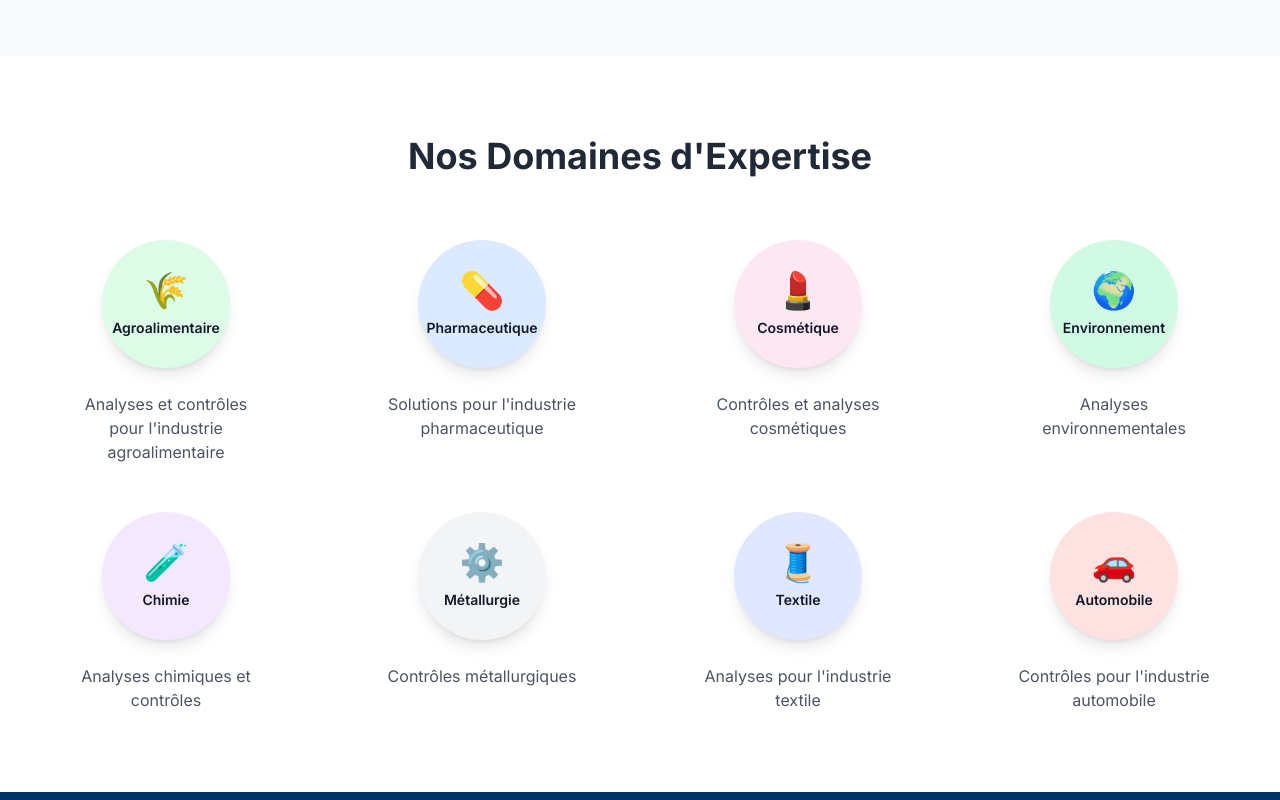
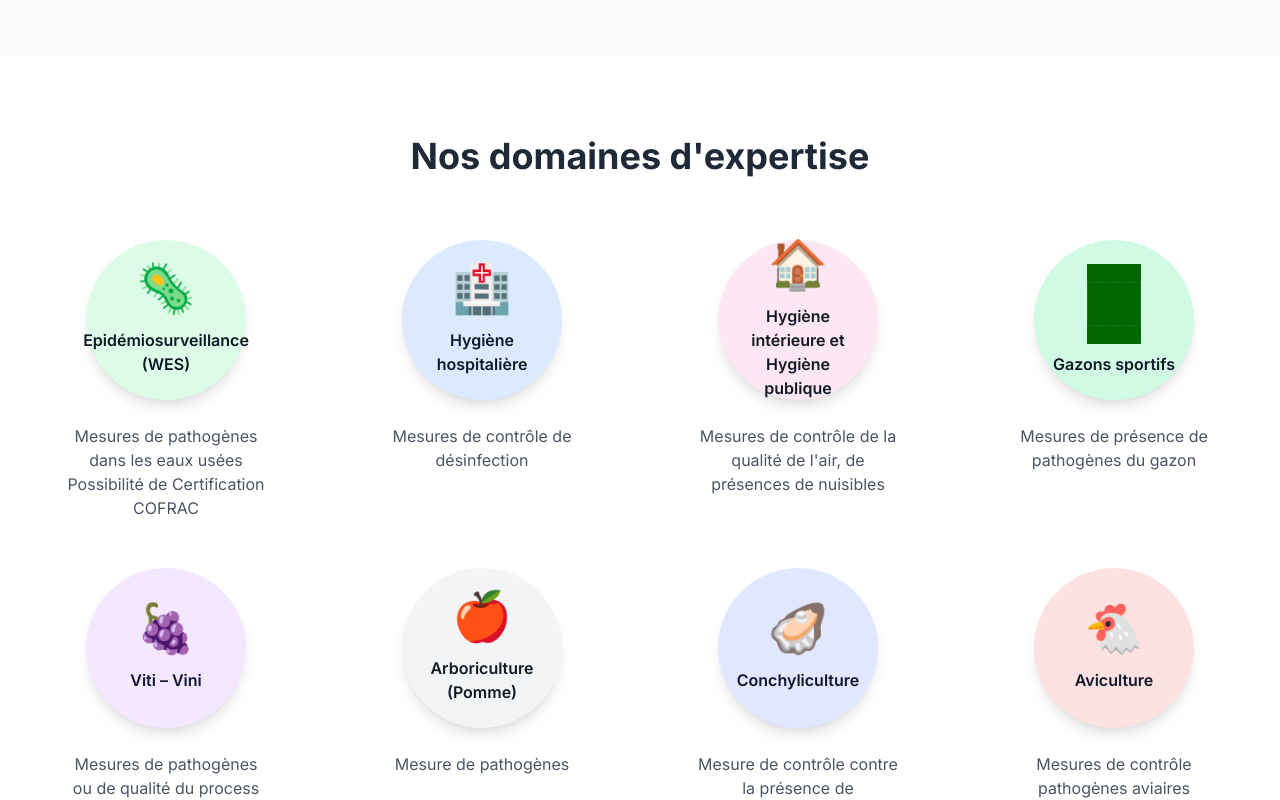
Before and after one commit to OROATIAGE/iage-france.site-public, a React (Vite) app: page / in a window 1280 px wide. Shown: the part 1100-1900 px from the top of the page. Built offline with nearby package versions, Linux system fonts and the light colour scheme.

Commit message:
feat: Update sector icons and layout on homepage

```diff
--- a/src/content/texts.js
+++ b/src/content/texts.js
@@ -7,7 +7,7 @@ export const texts = {
   },
   "footer": {
     "title": "IAGE",
-    "subtitle": "Institut d'Analyse Génomique et d'Écologie",
+    "subtitle": "Ingéniérie et Analyse en Génétique Environnementale",
     "navigation": "Navigation",
     "home": "Accueil",
     "services": "Services",
@@ -19,7 +19,7 @@ export const texts = {
   },
   "home": {
     "hero": {
-      "title": "Solutions d'analyse pour votre industrie",
+      "title": "Solutions d'analyses et d'expertise pour votre industrie",
       "subtitle": "Expertise, innovation et qualité au service de vos besoins",
       "cta": "Contactez-nous"
     },
@@ -39,38 +39,38 @@ export const texts = {
       "title": "Nos Services"
     },
     "sectors": {
-      "title": "Nos Domaines d'Expertise",
-      "agroalimentaire": {
-        "name": "Agroalimentaire",
-        "description": "Analyses et contrôles pour l'industrie agroalimentaire"
+      "title": "Nos domaines d'expertise",
+      "01": {
+        "name": "Epidémiosurveillance (WES)",
+        "description": "Mesures de pathogènes dans les eaux usées \nPossibilité de Certification COFRAC"
       },
-      "pharmaceutique": {
-        "name": "Pharmaceutique",
-        "description": "Solutions pour l'industrie pharmaceutique"
+      "02": {
+        "name": "Hygiène hospitalière",
+        "description": "Mesures de contrôle de désinfection"
       },
-      "cosmetique": {
-        "name": "Cosmétique",
-        "description": "Contrôles et analyses cosmétiques"
+      "03": {
+        "name": "Hygiène intérieure et Hygiène publique",
+        "description": "Mesures de contrôle de la qualité de l'air, de présences de nuisibles"
       },
-      "environnement": {
-        "name": "Environnement",
-        "description": "Analyses environnementales"
+      "04": {
+        "name": "Gazons sportifs",
+        "description": "Mesures de présence de pathogènes du gazon"
       },
-      "chimie": {
-        "name": "Chimie",
-        "description": "Analyses chimiques et contrôles"
+      "05": {
+        "name": "Viti – Vini",
+        "description": "Mesures de pathogènes ou de qualité du process"
       },
-      "metallurgie": {
-        "name": "Métallurgie",
-        "description": "Contrôles métallurgiques"
+      "06": {
+        "name": "Arboriculture (Pomme)",
+        "description": "Mesure de pathogènes"
       },
-      "textile": {
-        "name": "Textile",
-        "description": "Analyses pour l'industrie textile"
+      "07": {
+        "name": "Conchyliculture",
+        "description": "Mesure de contrôle contre la présence de pathogènes humains"
       },
-      "automobile": {
-        "name": "Automobile",
-        "description": "Contrôles pour l'industrie automobile"
+      "08": {
+        "name": "Aviculture",
+        "description": "Mesures de contrôle pathogènes aviaires"
       }
     },
     "cta": {
--- a/src/pages/Home.jsx
+++ b/src/pages/Home.jsx
@@ -5,52 +5,53 @@ import { texts } from '../content/texts'
 const Home = () => {
   const sectors = [
     {
-      name: texts.home.sectors.agroalimentaire.name,
-      icon: '🌾',
+      name: texts.home.sectors['01'].name,
+      icon: '🦠',
       color: 'bg-green-100 hover:bg-green-200',
-      description: texts.home.sectors.agroalimentaire.description
+      description: texts.home.sectors['01'].description
     },
     {
-      name: texts.home.sectors.pharmaceutique.name,
-      icon: '💊',
+      name: texts.home.sectors['02'].name,
+      icon: '🏥',
       color: 'bg-blue-100 hover:bg-blue-200',
-      description: texts.home.sectors.pharmaceutique.description
+      description: texts.home.sectors['02'].description
     },
     {
-      name: texts.home.sectors.cosmetique.name,
-      icon: '💄',
+      name: texts.home.sectors['03'].name,
+      icon: '🏠',
       color: 'bg-pink-100 hover:bg-pink-200',
-      description: texts.home.sectors.cosmetique.description
+      description: texts.home.sectors['03'].description
     },
     {
-      name: texts.home.sectors.environnement.name,
-      icon: '🌍',
+      name: texts.home.sectors['04'].name,
+      icon: '/assets/icons/football-field.svg',
+      isSvg: true,
       color: 'bg-emerald-100 hover:bg-emerald-200',
-      description: texts.home.sectors.environnement.description
+      description: texts.home.sectors['04'].description
     },
     {
-      name: texts.home.sectors.chimie.name,
-      icon: '🧪',
+      name: texts.home.sectors['05'].name,
+      icon: '🍇',
       color: 'bg-purple-100 hover:bg-purple-200',
-      description: texts.home.sectors.chimie.description
+      description: texts.home.sectors['05'].description
     },
     {
-      name: texts.home.sectors.metallurgie.name,
-      icon: '⚙️',
+      name: texts.home.sectors['06'].name,
+      icon: '🍎',
       color: 'bg-gray-100 hover:bg-gray-200',
-      description: texts.home.sectors.metallurgie.description
+      description: texts.home.sectors['06'].description
     },
     {
-      name: texts.home.sectors.textile.name,
-      icon: '🧵',
+      name: texts.home.sectors['07'].name,
+      icon: '🦪',
       color: 'bg-indigo-100 hover:bg-indigo-200',
-      description: texts.home.sectors.textile.description
+      description: texts.home.sectors['07'].description
     },
     {
-      name: texts.home.sectors.automobile.name,
-      icon: '🚗',
+      name: texts.home.sectors['08'].name,
+      icon: '🐔',
       color: 'bg-red-100 hover:bg-red-200',
-      description: texts.home.sectors.automobile.description
+      description: texts.home.sectors['08'].description
     }
   ]
 
@@ -134,11 +135,15 @@ const Home = () => {
                 transition={{ duration: 0.5, delay: index * 0.1 }}
                 className="flex flex-col items-center"
               >
-                <div className={`${sector.color} w-32 h-32 rounded-full flex flex-col items-center justify-center transition-all duration-300 transform hover:scale-110 shadow-lg`}>
-                  <span className="text-4xl mb-2">{sector.icon}</span>
-                  <span className="text-sm font-semibold text-center">{sector.name}</span>
+                <div className={`${sector.color} w-36 h-36 md:w-40 md:h-40 rounded-full flex flex-col items-center justify-center p-4 transition-all duration-300 transform hover:scale-110 shadow-lg`}>
+                  {sector.isSvg ? (
+                    <img src={sector.icon} alt={sector.name} className="w-20 h-20 object-contain" />
+                  ) : (
+                    <span className="text-5xl mb-2">{sector.icon}</span>
+                  )}
+                  <span className="text-base font-semibold text-center mt-2">{sector.name}</span>
                 </div>
-                <p className="mt-6 text-gray-600 text-center max-w-[200px]">
+                <p className="mt-6 text-gray-600 text-center max-w-[200px] whitespace-pre-line">
                   {sector.description}
                 </p>
               </motion.div>
```
Also changed, not shown: public/assets/icons/football-field.svg (added), texts.csv.
